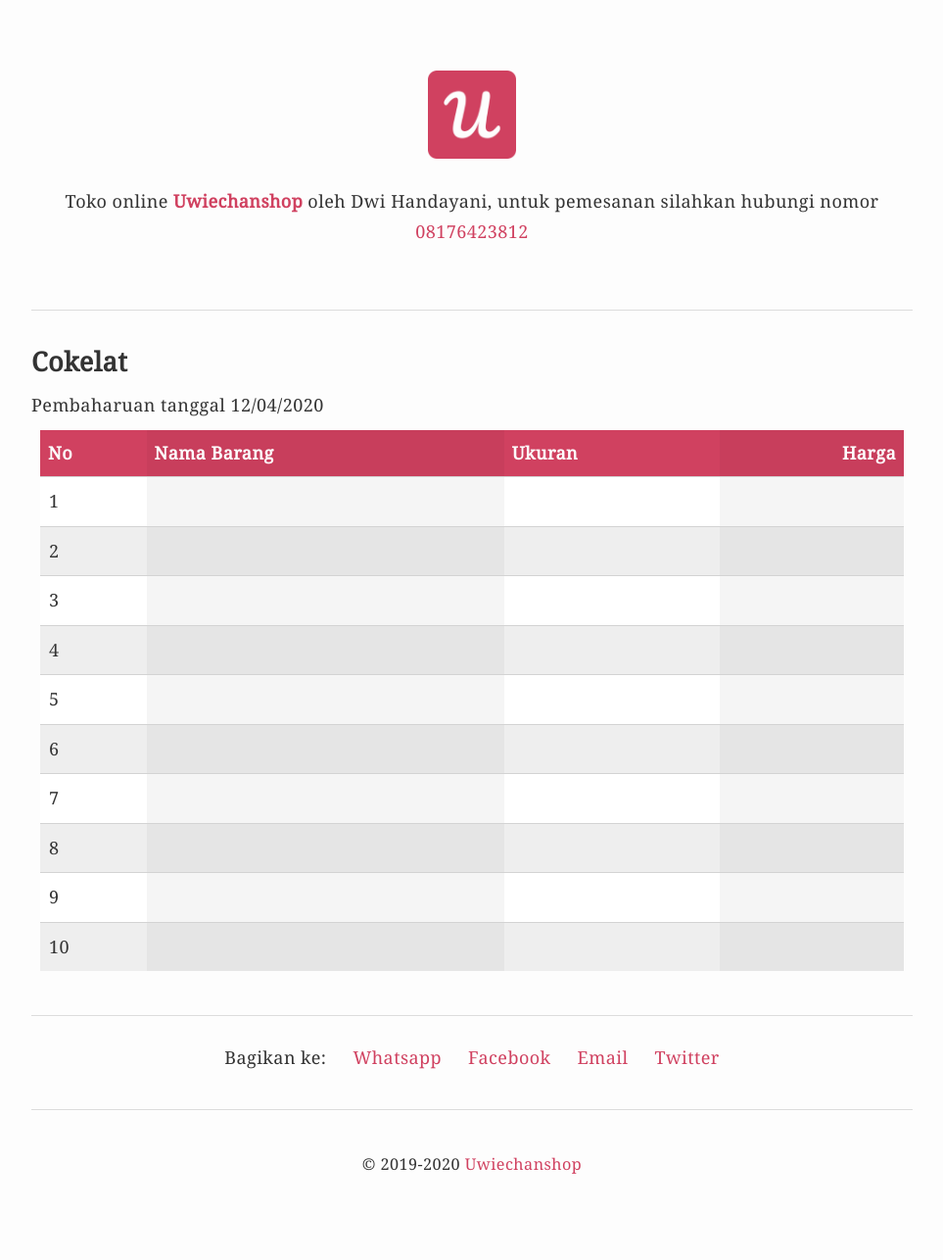
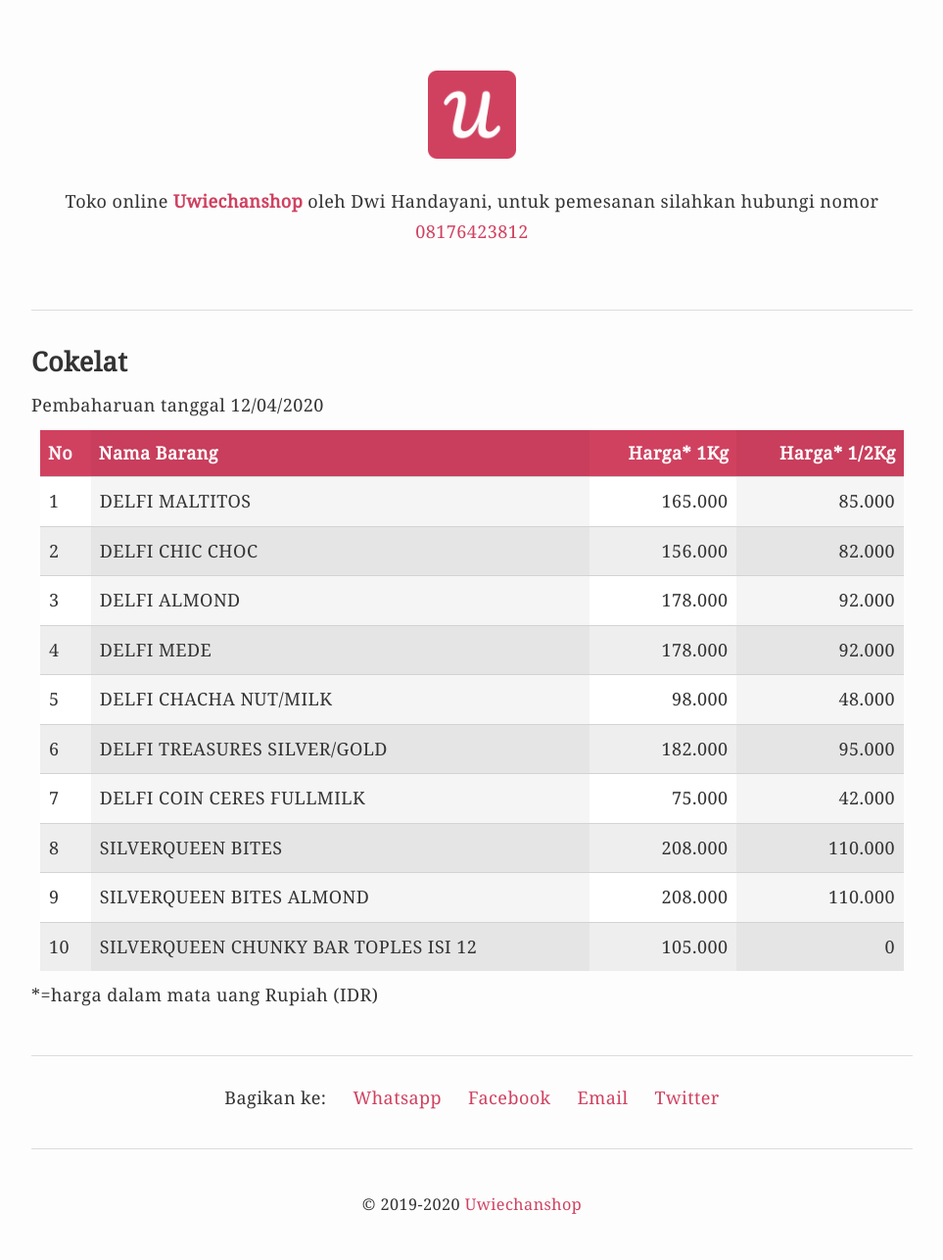
Before and after one commit to krhmwn/uwiechanshop, a Jekyll site: the page built from _posts/2020-01-10-cokelat.markdown, in a window 1280 px wide. Shown: the whole page at 98% size, without its empty margins (158-1121 px from the left). Built offline with Jekyll 4.4.1, drawn with Linux system fonts in a browser that asks for light colours; before the commit the page ends 1245 px from its top, so only the background shows below that.

Commit message:
Update post v.1.1.3

```diff
--- a/_posts/2020-01-10-cokelat.markdown
+++ b/_posts/2020-01-10-cokelat.markdown
@@ -4,20 +4,22 @@
 date: 2020-01-10 24:00
 comments: false
 categories: post
-description: Item 1, Item 2, Item 3, Item 4, Item 5, Item 6, Item 7, Item 8, Item 9, Item 10
+description: DELFI MALTITOS, DELFI CHIC CHOC, DELFI ALMOND, DELFI MEDE, DELFI CHACHA NUT/MILK , DELFI TREASURES SILVER/GOLD, DELFI COIN CERES FULLMILK, SILVERQUEEN BITES, SILVERQUEEN BITES ALMOND, SILVERQUEEN CHUNKY BAR TOPLES ISI 12
 ---
 
 Pembaharuan tanggal 12/04/2020
 
-| No | Nama Barang | Ukuran | Harga |
-|----|-------------|--------|------:|
-| 1 |  |  |  |
-| 2 |  |  |  |
-| 3 |  |  |  |
-| 4 |  |  |  |
-| 5 |  |  |  |
-| 6 |  |  |  |
-| 7 |  |  |  |
-| 8 |  |  |  |
-| 9 |  |  |  |
-| 10 |  |  |  |
+| No | Nama Barang | Harga* 1Kg | Harga* 1/2Kg |
+|----|-------------|----------:|------------:|
+| 1 | DELFI MALTITOS | 165.000 | 85.000 |
+| 2 | DELFI CHIC CHOC | 156.000 | 82.000 |
+| 3 | DELFI ALMOND | 178.000 | 92.000 |
+| 4 | DELFI MEDE | 178.000 | 92.000 |
+| 5 | DELFI CHACHA NUT/MILK | 98.000 | 48.000 |
+| 6 | DELFI TREASURES SILVER/GOLD | 182.000 | 95.000 |
+| 7 | DELFI COIN CERES FULLMILK | 75.000 | 42.000 |
+| 8 | SILVERQUEEN BITES | 208.000 | 110.000 |
+| 9 | SILVERQUEEN BITES ALMOND | 208.000 | 110.000 |
+| 10 | SILVERQUEEN CHUNKY BAR TOPLES ISI 12 | 105.000 | 0 |
+
+*=harga dalam mata uang Rupiah (IDR)
```
